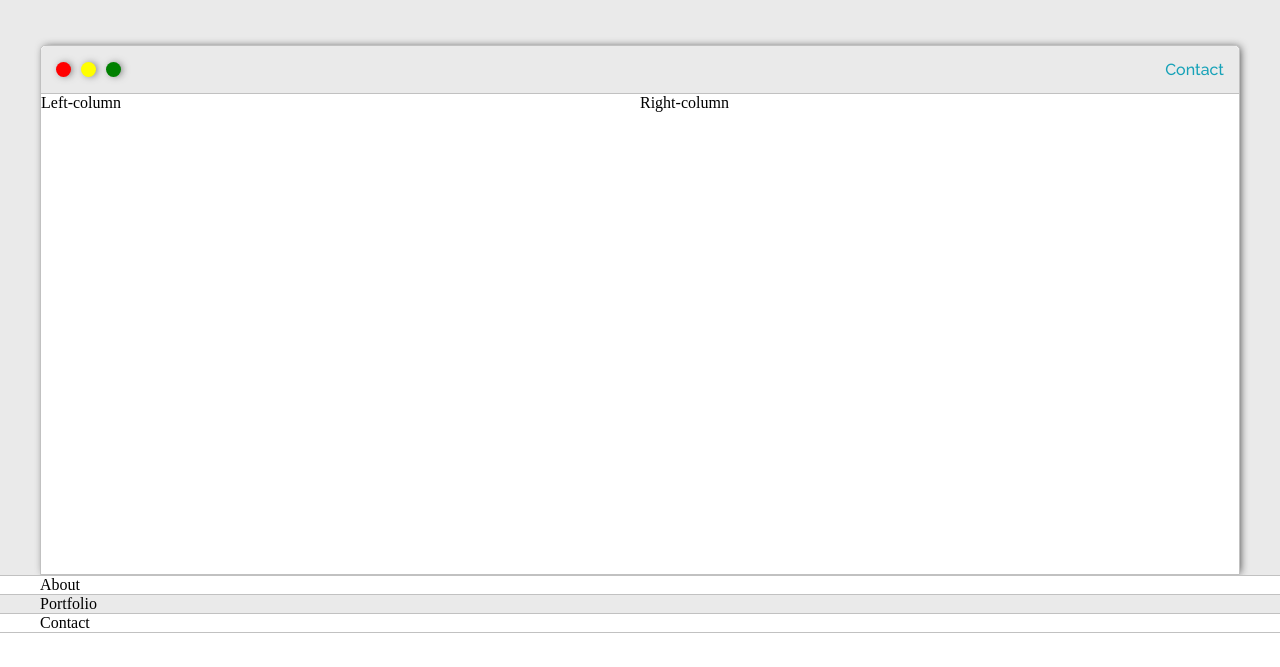
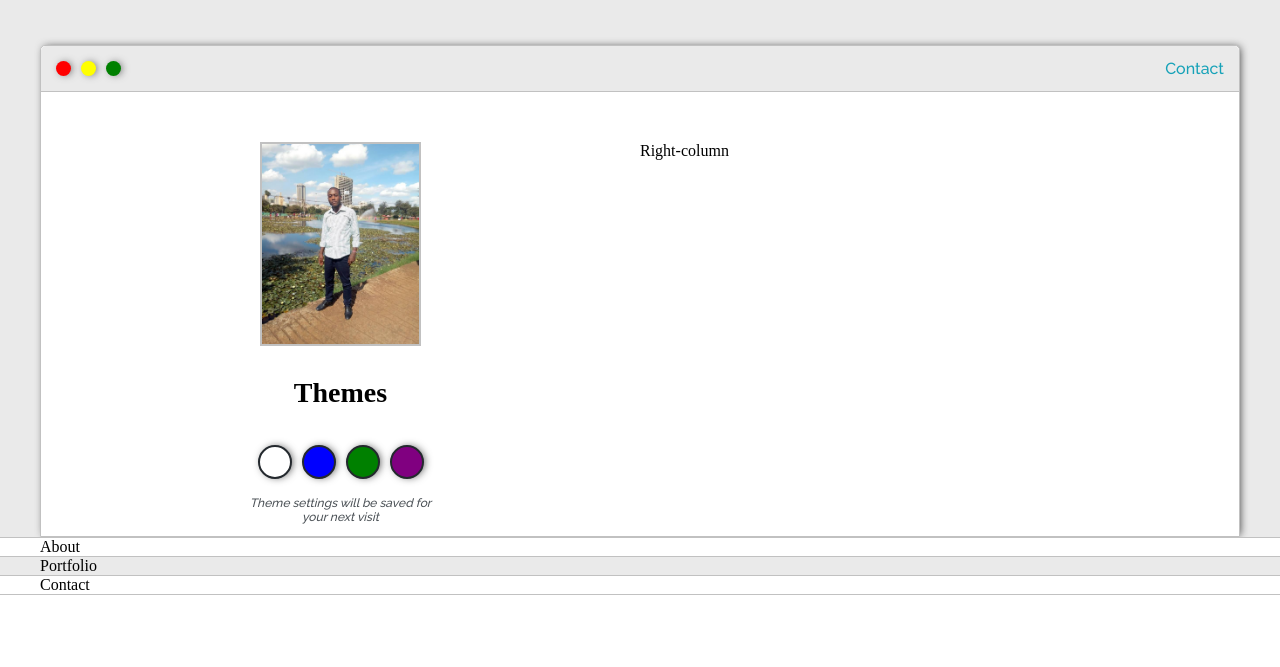
Before and after one commit to Langat05/Portfolio, a plain HTML site: page index.html in a window 1280 px wide. Shown: the part 115-782 px from the top of the page. Drawn offline with Linux system fonts and the light colour scheme; a web font is replaced by a local one.

Commit message:
profile section

```diff
--- a/default.css
+++ b/default.css
@@ -6,6 +6,8 @@
 
     --mainText:black;
     --secondaryText:#4b5156;
+
+    --themeDotBorder:#24292e;
 }
 
 html,body{
@@ -76,7 +78,6 @@ ul{
 
     display: grid;
 
-    grid-template-rows: 3em 30em;
     grid-template-columns: 1fr 1fr;
     grid-template-areas:
         'nav-wrapper nav-wrapper'
@@ -107,11 +108,68 @@ ul{
 
 .left-column{
     grid-area: left-column;
+    padding-top: 50px;
 
 }
 
 .right-column{
     grid-area:right-column;
+    padding-top:50px;
+
+}
+
+#profile_pic{
+    display:block;
+    margin:0 auto;
+    height:200px;
+    widows: 200px;
+    object-fit:cover;
+    border:2px solid var(--borderColor);
+
+
+}
+
+.theme-dot{
+    height:30px;
+    width:30px;
+    border-radius:50%;
+    background-color:black;
+    margin:5px;
+    border:2px solid var(--themeDotBorder);
+
+    -webkit-box-shadow: 2px 0px 8px -2px rgba(0,0,0,0.75);
+    -moz-box-shadow: 2px 0px 8px -2px rgba(0,0,0,0.75);
+    box-shadow: 2px 0px 8px -2px rgba(0,0,0,0.75);
+
+    cursor:pointer;
+}
+
+#theme-option-wrapper{
+    display:flex;
+    justify-content:center;
+}
+
+.theme-dot:hover{
+    border-width:5px;
+}
+
+#light-mode{
+    background-color:#fff;
+}
+#blue-mode{
+    background-color:blue;
+}
+#green-mode{
+    background-color:green;
+}
+#purple-mode{
+    background-color:purple;
+}
+
+#settings-mode{
+    font-size:12px;
+    font-style:italic;
+    text-align:center;
 
 }
 
--- a/index.html
+++ b/index.html
@@ -32,7 +32,18 @@
                 </div>
 
                 <div class="left-column">
-                    Left-column
+                    <img id="profile_pic" src="images/kip.jpg">
+                    <h5 style="text-align:center; line-height:0;" >Themes</h5>
+
+                    <div id="theme-option-wrapper">
+                        <div id="light-mode" class="theme-dot"></div>
+                        <div id="blue-mode" class="theme-dot"></div>
+                        <div id="green-mode" class="theme-dot"></div>
+                        <div id="purple-mode" class="theme-dot"></div>
+                    </div>
+
+                    <p id="settings-mode">Theme settings will be saved for <br> your next visit</p>
+
                 </div>
 
                 <div class="right-column">
```
Also changed, not shown: images/kip.jpg (added).
